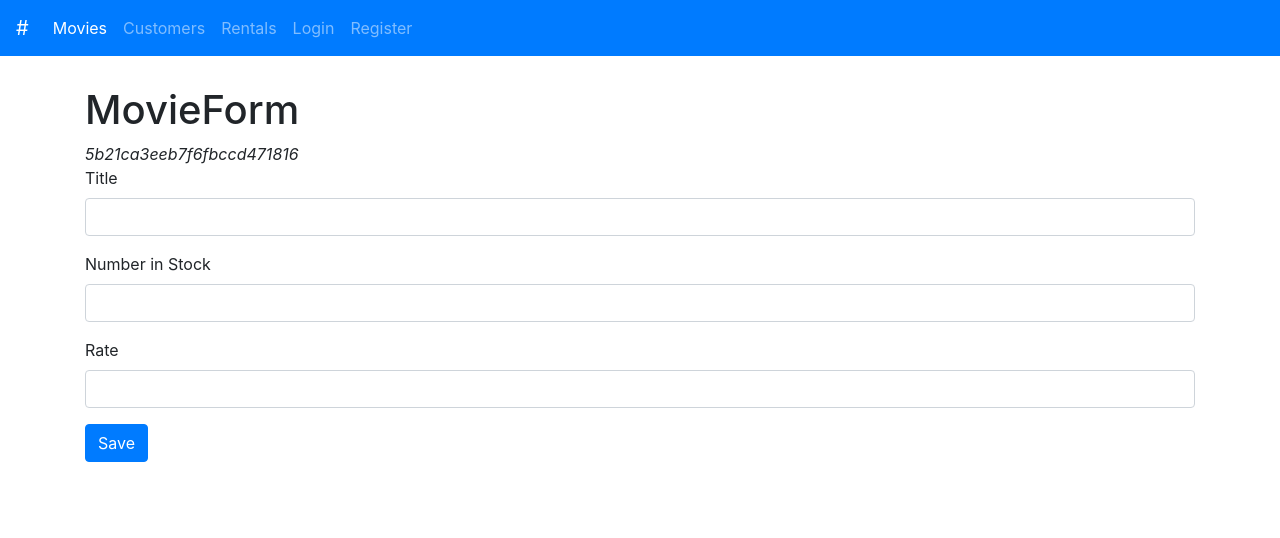
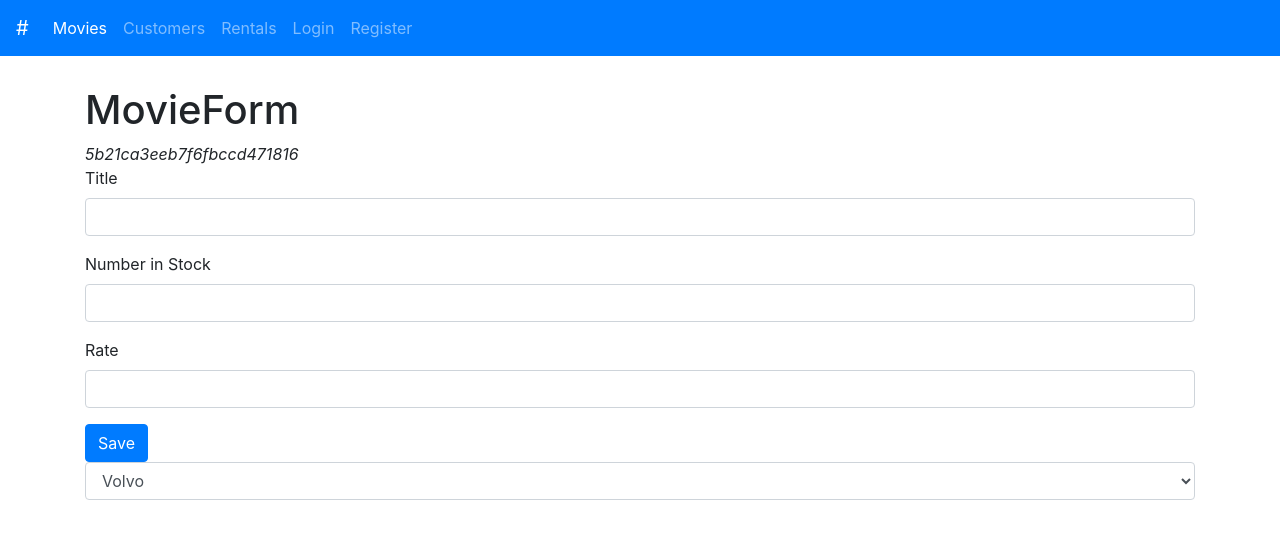
Before and after one commit to IonOlaru/react-js-fun, a React (Create React App) app in the folder mosh-vidly/: page /movies/5b21ca3eeb7f6fbccd471816 in a window 1280 px wide. Shown: the top 538 px of the page. Built offline with nearby package versions, Linux system fonts and the light colour scheme.

Commit message:
dropDown

```diff
--- a/mosh-vidly/src/components/movieForm.jsx
+++ b/mosh-vidly/src/components/movieForm.jsx
@@ -32,7 +32,13 @@ class MovieForm extends Form {
               {this.renderInput("numberInStock", "Number in Stock")}
               {this.renderInput("rate", "Rate")}
               {this.renderButton("Save")}
-            </form>
+              <select className="form-control">
+                  <option value="volvo">Volvo</option>
+                  <option value="saab">Saab</option>
+                  <option value="mercedes">Mercedes</option>
+                  <option value="audi">Audi</option>
+              </select>
+          </form>
         </div>
       </React.Fragment>
     );
```
Also changed, not shown: mosh-vidly/src/components/common/dropDown.jsx (added, +12 -0 lines).
